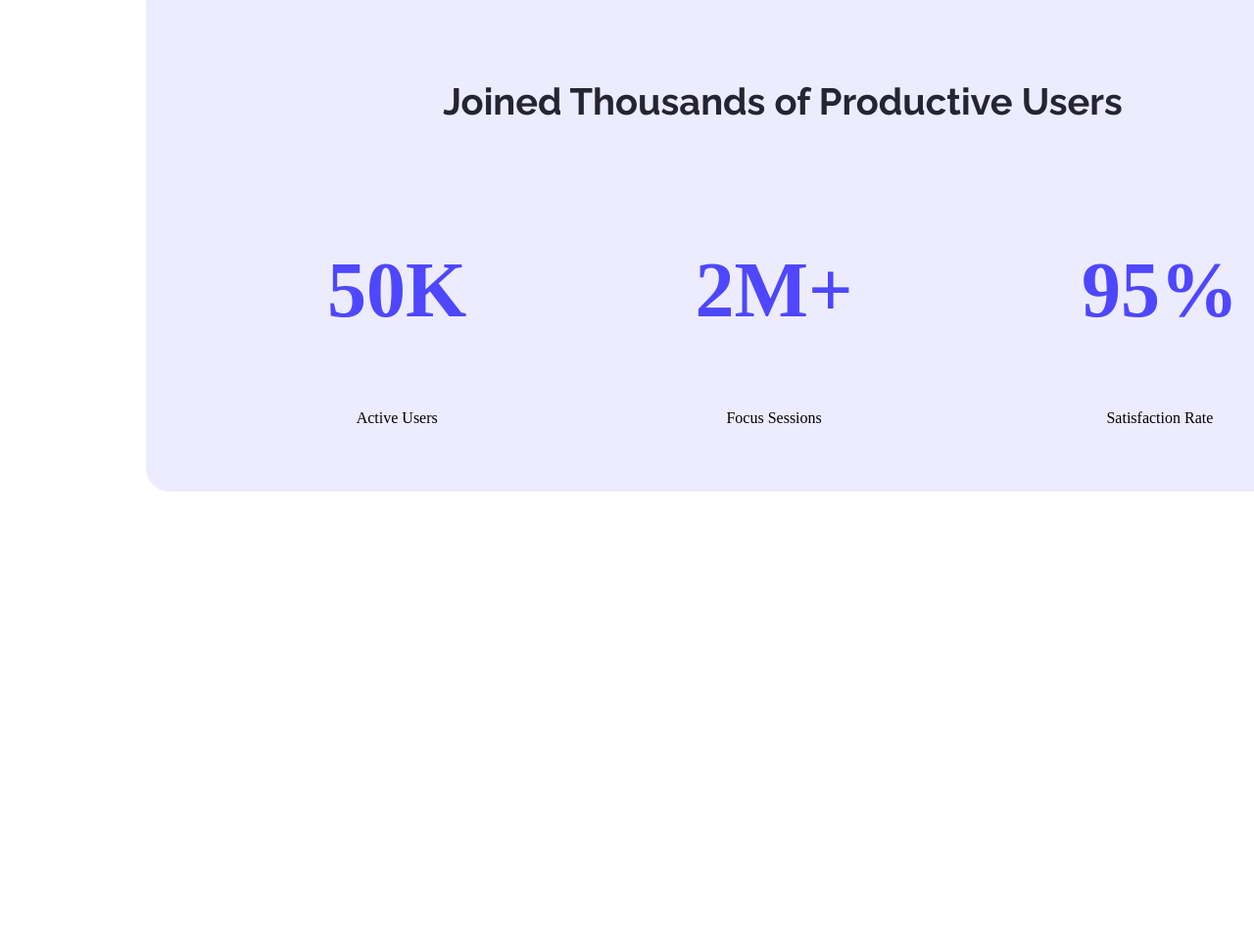
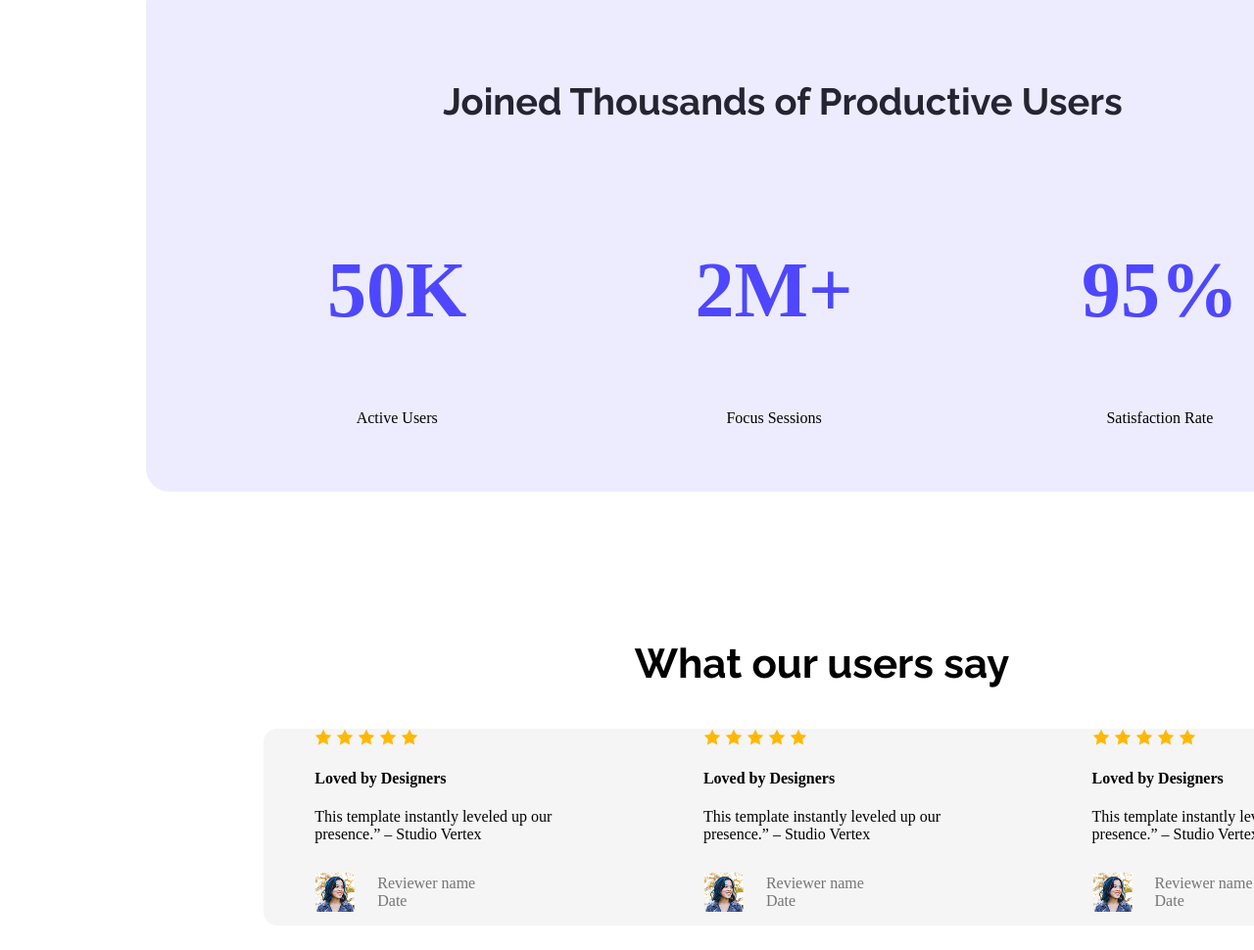
Before and after one commit to hassan8822/first-assignment-repo, a plain HTML site: page index.html in a window 1280 px wide. Shown: the part 1456-2426 px from the top of the page at 98% size. Before the commit the page ends 1966 px from the top, so only its background shows below. Drawn offline with Linux system fonts and the light colour scheme.

Commit message:
added a users reply

```diff
--- a/index.html
+++ b/index.html
@@ -57,6 +57,63 @@
                 <p>Satisfaction Rate</p>
                 </div>
         </section>
+        <section class="Users-feedback-section">
+            <h3 class="users-title ">What our users say</h3>
+            <div class="users-container">
+                <div class="user-icon">
+                <img src="Assets/icon-star.png" alt="" >
+                <img src="Assets/icon-star.png" alt="" >
+                <img src="Assets/icon-star.png" alt="" >
+                <img src="Assets/icon-star.png" alt="" >
+                <img src="Assets/icon-star.png" alt="" >
+                <div class="users-subtitle">
+                   <h4>Loved by Designers</h4>
+                   <p class="users-description">This template instantly leveled up our<br> presence.” – Studio Vertex</p>
+                   <div class="users-review">
+                  <img src="Assets/avatar.png" alt="">
+                   <p class="users-name">Reviewer name<br>Date</p>
+                   </div>
+                    </div>
+
+                </div>
+                <div class="users-container">
+                <div class="user-icon">
+                  <img src="Assets/icon-star.png" alt="" >
+                <img src="Assets/icon-star.png" alt="" >
+                <img src="Assets/icon-star.png" alt="" >
+                <img src="Assets/icon-star.png" alt="" >
+                <img src="Assets/icon-star.png" alt="" >
+                 <div class="users-subtitle">
+                   <h4>Loved by Designers</h4>
+                   <p class="users-description">This template instantly leveled up our<br> presence.” – Studio Vertex</p>
+                   <div class="users-review">
+                  <img src="Assets/avatar.png" alt="">
+                   <p class="users-name">Reviewer name<br>Date</p>
+                   </div>
+                   </div>
+                   </div>
+            </div>
+             <div class="users-container">
+            <div class="user-icon">
+              <img src="Assets/icon-star.png" alt="" >
+                <img src="Assets/icon-star.png" alt="" >
+                <img src="Assets/icon-star.png" alt="" >
+                <img src="Assets/icon-star.png" alt="" >
+                <img src="Assets/icon-star.png" alt="" >
+
+             <div class="users-subtitle">
+                   <h4>Loved by Designers</h4>
+                   <p class="users-description">This template instantly leveled up our<br> presence.” – Studio Vertex</p>
+                   <div class="users-review">
+                  <img src="Assets/avatar.png" alt="">
+                   <p class="users-name">Reviewer name<br>Date</p>
+                   </div>
+                   </div>
+                   </div>
+                   </div>
+
+
+        </section>
     </main>
 
     <footer>
--- a/styles/banner.css
+++ b/styles/banner.css
@@ -129,3 +129,24 @@ nav{
     justify-content: space-around;
 
 }
+.users-title  {
+    font-family:"Raleway", sans-serif;
+    font-size: 42px;
+    font-weight: bold;
+    text-align: center;
+}
+.users-review{
+    display: flex;
+    color: #757575;
+}
+.users-container{
+    display: flex;
+    justify-content:space-around;
+    gap: 50px;
+    border-radius: 14px;
+    background-color:whitesmoke
+}
+.Users-feedback-section{
+    width: 1140px;
+ margin:151px 261px;
+}
```
